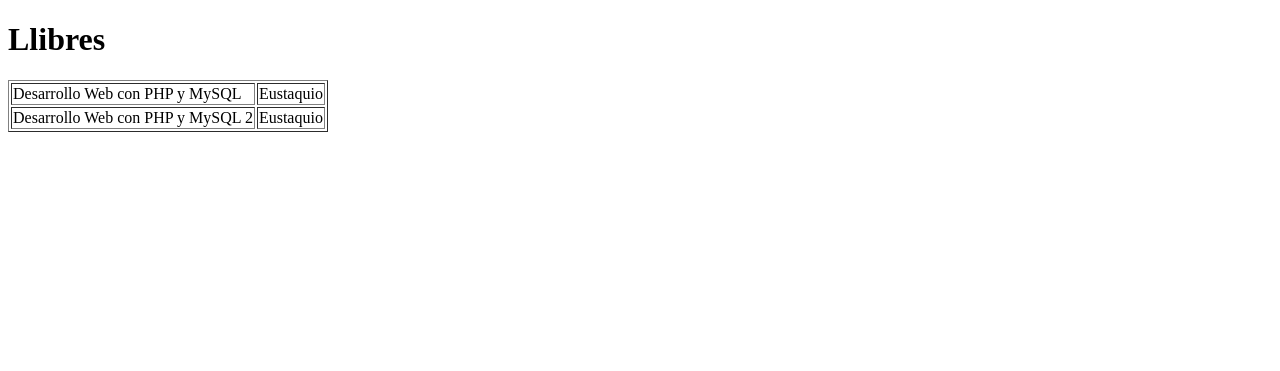
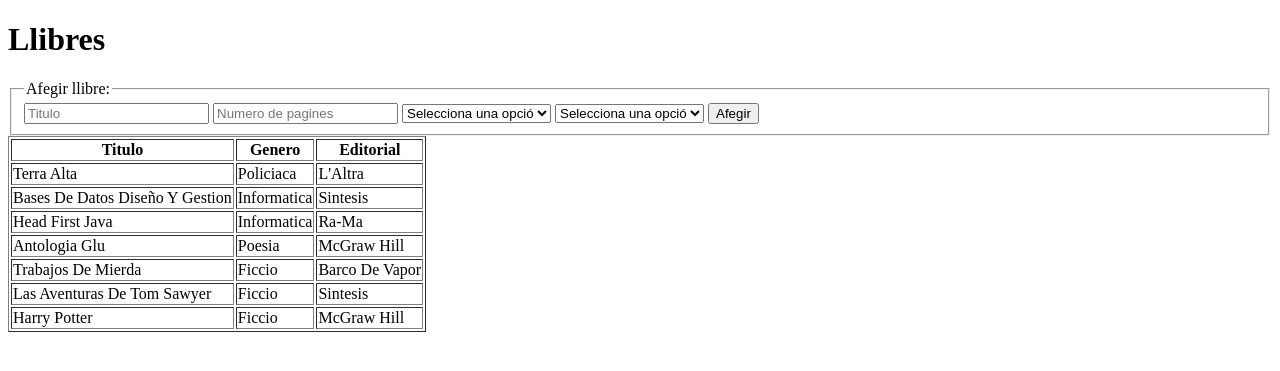
Before and after one commit to polbalada/DAW2-M7, a PHP site: page / in a window 1280 px wide. Shown: the top 371 px of the page. Run offline with PHP 8.4, Linux system fonts and the light colour scheme; data comes from the database, SQL or seed files in the repository.

Commit message:
14/03/2021

```diff
--- a/UF3/To-DoList/add_task.php
+++ b/UF3/To-DoList/add_task.php
@@ -1,6 +1,6 @@
 <?php
 
-//add_task.php
+//afegir.php
 
 include('open_db.php');
 
--- /dev/null
+++ b/UF3/books/css/style.css
@@ -0,0 +1,3 @@
+th, tr{
+    text-transform: capitalize;
+}
--- a/UF3/books/index.php
+++ b/UF3/books/index.php
@@ -2,12 +2,63 @@
 <html lang="en">
 <head>
     <meta charset="UTF-8">
-    <title>Title</title>
+    <title>Llibres</title>
+    <link rel="stylesheet" href="css/style.css">
 </head>
 <body>
     <h1>Llibres</h1>
+    <form method="post" id="afegir" action="php/afegir.php">
+        <fieldset>
+            <legend>Afegir llibre:</legend>
+            <input type="text" name="titulo" placeholder="Titulo" required>
+            <input type="number" name="numPag" placeholder="Numero de pagines">
+            <select name="genero" required>
+                <option disabled selected>Selecciona una opció</option>
+                <option value="1">Novela romantica</option>
+                <option value="2">Ficcio</option>
+                <option value="3">Poesia</option>
+                <option value="4">Policiaca</option>
+                <option value="5">Informàtica</option>
+            </select>
+            <select name="editorial" required>
+                <option disabled selected>Selecciona una opció</option>
+                <option value="1">L'Altra</option>
+                <option value="2">Sintesis</option>
+                <option value="3">Ra-ma</option>
+                <option value="4">Barco de Vapor</option>
+                <option value="5">McGraw Hill</option>
+            </select>
+            <button type="submit">Afegir</button>
+        </fieldset>
+    </form>
     <?php
     include_once ("./php/listAllBooks.php");
     ?>
 </body>
+<script>
+    /*$(document).on('submit', '#to_do_form', function(event){
+        event.preventDefault();
+
+        if($('#task_name').val() == '')
+        {
+            $('#message').html('<div class="alert alert-danger">Enter Task Details</div>');
+            return false;
+        }
+        else
+        {
+            $('#submit').attr('disabled', 'disabled');
+            $.ajax({
+                url:"add_task.php",
+                method:"POST",
+                data:$(this).serialize(),
+                success:function(data)
+                {
+                    $('#submit').attr('disabled', false);
+                    $('#afegir')[0].reset();
+                    $('.list-group').prepend(data);
+                }
+            })
+        }
+    });*/
+</script>
 </html>
--- a/UF3/books/php/listAllBooks.php
+++ b/UF3/books/php/listAllBooks.php
@@ -5,13 +5,17 @@ $pswd = '';
 try {
     $db = new PDO($cadena_conexio, $usuari, $pswd);
 
-    $sql = 'SELECT title, author, year, price FROM table_books';
+    $sql = 'SELECT titulo, table_genero.nombre AS genero, table_editorial.nombre AS editorial
+FROM table_libros
+INNER JOIN table_genero ON table_libros.id_genero=table_genero.id_genero
+INNER JOIN table_editorial ON table_libros.id_editorial=table_editorial.id_editorial;';
 
     $llibres = $db->query($sql);
 
     echo "<table border=1px>";
+    echo "<tr><th>titulo</th><th>genero</th><th>editorial</th></tr>";
     foreach ($llibres as $llibre){
-        echo "<tr><td>" . $llibre['title'] . "</td><td>" . $llibre['author'] ."</td></tr>";
+        echo "<tr><td>" . $llibre['titulo'] . "</td><td>" . $llibre['genero'] ."</td><td>" . $llibre['editorial'] . "</td></tr>";
     }
     echo "</table>";
 }catch (PDOException $e){
```
Also changed, not shown: UF3/books/books.sql (+124 -20 lines), UF3/books/php/afegir.php (added, +33 -0 lines).
